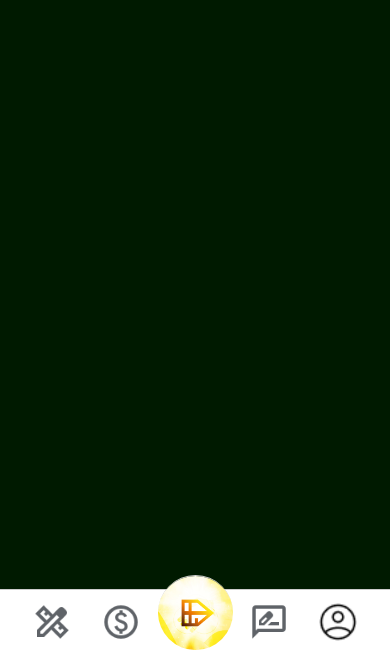
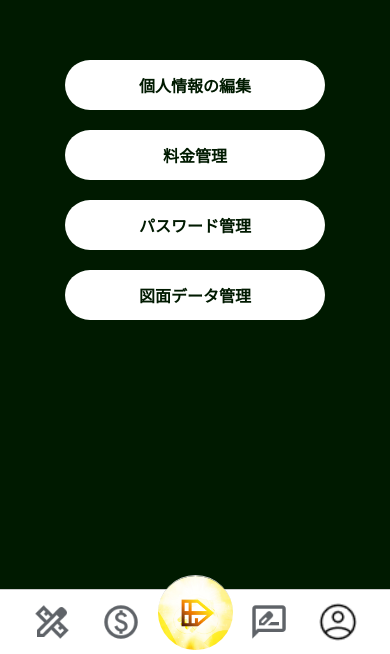
Before and after one commit to sisu2468/CAD_APP, a React Native app: screen /User in a window 390 px wide. Shown: the part 190-844 px from the top of the page. Built offline with nearby package versions, Linux system fonts and the light colour scheme.

Commit message:
feat: user-screen

```diff
--- a/App.tsx
+++ b/App.tsx
@@ -9,6 +9,10 @@ import HomeScreen from 'screens/home-screen';
 import DesignScreen from 'screens/design-screen';
 import PaymentScreen from 'screens/payment-screen';
 import UserScreen from 'screens/user-screen';
+import UserInfo from 'components/screens/user-screen/user-info'
+import UserPayment from 'components/screens/user-screen/user-payment';
+import UserPassword from 'components/screens/user-screen/user-pwd';
+import UserDesign from 'components/screens/user-screen/user-design';
 
 const App = () => {
   return (
@@ -44,6 +48,26 @@ const App = () => {
           component={UserScreen}
           options={{headerShown: false}}
         />
+        <Stack.Screen
+          name="User-Info"
+          component={UserInfo}
+          options={{headerShown: false}}
+        />
+        <Stack.Screen
+          name="User-Pwd"
+          component={UserPassword}
+          options={{headerShown: false}}
+        />
+        <Stack.Screen
+          name="User-Pay"
+          component={UserPayment}
+          options={{headerShown: false}}
+        />
+        <Stack.Screen
+          name="User-Design"
+          component={UserDesign}
+          options={{headerShown: false}}
+        />
       </Stack.Navigator>
     </NavigationContainer>
   );
--- /dev/null
+++ b/src/components/screens/user-screen/user-design.tsx
@@ -0,0 +1,21 @@
+import React, {useEffect, useState, useRef} from 'react';
+
+import {
+  View,
+  StyleSheet,
+  Text,
+  SafeAreaView,
+  Image,
+  ScrollView,
+  Dimensions,
+  Animated,
+} from 'react-native';
+
+
+const UserDesign = ({navigation, route}: any) => {
+    return (
+        <ScrollView></ScrollView>
+    )
+}
+
+export default UserDesign;
--- /dev/null
+++ b/src/components/screens/user-screen/user-info.tsx
@@ -0,0 +1,21 @@
+import React, {useEffect, useState, useRef} from 'react';
+
+import {
+  View,
+  StyleSheet,
+  Text,
+  SafeAreaView,
+  Image,
+  ScrollView,
+  Dimensions,
+  Animated,
+} from 'react-native';
+
+
+const UserInfo = ({navigation, route}: any) => {
+    return (
+        <ScrollView></ScrollView>
+    )
+}
+
+export default UserInfo;
--- /dev/null
+++ b/src/components/screens/user-screen/user-payment.tsx
@@ -0,0 +1,21 @@
+import React, {useEffect, useState, useRef} from 'react';
+
+import {
+  View,
+  StyleSheet,
+  Text,
+  SafeAreaView,
+  Image,
+  ScrollView,
+  Dimensions,
+  Animated,
+} from 'react-native';
+
+
+const UserPayment = ({navigation, route}: any) => {
+    return (
+        <ScrollView></ScrollView>
+    )
+}
+
+export default UserPayment;
--- /dev/null
+++ b/src/components/screens/user-screen/user-pwd.tsx
@@ -0,0 +1,21 @@
+import React, {useEffect, useState, useRef} from 'react';
+
+import {
+  View,
+  StyleSheet,
+  Text,
+  SafeAreaView,
+  Image,
+  ScrollView,
+  Dimensions,
+  Animated,
+} from 'react-native';
+
+
+const UserPassword = ({navigation, route}: any) => {
+    return (
+        <ScrollView></ScrollView>
+    )
+}
+
+export default UserPassword;
--- a/src/screens/user-screen.tsx
+++ b/src/screens/user-screen.tsx
@@ -1,50 +1,39 @@
-import React, {useEffect, useState, useRef} from 'react';
-
+import React from 'react';
 import {
   View,
   StyleSheet,
   Text,
   SafeAreaView,
-  Image,
-  ScrollView,
+  TouchableOpacity,
   Dimensions,
-  Animated,
 } from 'react-native';
-
 import Footer from '../components/common/Theme/footer';
 
-const fvimage1 = require('assets/images/machine_cad_1.jpg');
-const fvimage2 = require('assets/images/machine_cad_2.jpg');
-const fvimage3 = require('assets/images/machine_cad_3.jpg');
-const fvimage4 = require('assets/images/machine_cad_4.jpg');
-const fvimage5 = require('assets/images/machine_cad_5.jpg');
-const fvimage6 = require('assets/images/machine_cad_6.jpg');
+const { width } = Dimensions.get('window');
 
-const photoimage1_0 = require('assets/photos/IMG_4347.jpg');
-const photoimage1_1 = require('assets/photos/IMG_4348.jpg');
-const photoimage1_2 = require('assets/photos/IMG_4349.jpg');
-const photoimage2 = require('assets/photos/IMG_4656.jpg');
-const photoimage3 = require('assets/photos/IMG_5047.jpg');
-const photoimage4 = require('assets/photos/IMG_5143.jpg');
-const photoimage5_0 = require('assets/photos/IMG_5545.jpg');
-const photoimage5_1 = require('assets/photos/IMG_5546.jpg');
-const photoimage5_2 = require('assets/photos/IMG_5547.jpg');
+const UserScreen = ({ navigation }: any) => {
+  const handleEditProfile = () => {
+    // Add logic here to navigate to the edit profile screen or handle profile editing
+    navigation.navigate('User-Info')
+    console.log("Edit Profile button pressed");
+  };
 
-const design1 = require('assets/designs/design1.jpg');
-const design2 = require('assets/designs/design2.jpg');
-const design3 = require('assets/designs/design3.jpg');
-const design4 = require('assets/designs/design4.jpg');
-const design5 = require('assets/designs/design5.jpg');
-
-const { width } = Dimensions.get('window');
-const { height } = Dimensions.get('window');
-
-const UserScreen = ({navigation, route}: any) => {
   return (
     <SafeAreaView style={styles.container}>
-      <ScrollView contentContainerStyle={styles.scrollContent}>
-
-      </ScrollView>
+      <View style={styles.content}>
+        <TouchableOpacity style={styles.button} onPress={handleEditProfile}>
+          <Text style={styles.buttonText}>個人情報の編集</Text>
+        </TouchableOpacity>
+        <TouchableOpacity style={styles.button} onPress={handleEditProfile}>
+          <Text style={styles.buttonText}>料金管理</Text>
+        </TouchableOpacity>
+        <TouchableOpacity style={styles.button} onPress={handleEditProfile}>
+          <Text style={styles.buttonText}>パスワード管理</Text>
+        </TouchableOpacity>
+        <TouchableOpacity style={styles.button} onPress={handleEditProfile}>
+          <Text style={styles.buttonText}>図面データ管理</Text>
+        </TouchableOpacity>
+      </View>
       <Footer style={styles.footer} navigation={navigation} />
     </SafeAreaView>
   );
@@ -55,15 +44,29 @@ const styles = StyleSheet.create({
     flex: 1,
     backgroundColor: '#001a00',
   },
-  scrollContent: {
-    flexGrow: 1,
-
+  content: {
+    flex: 1, // Takes up all the space above the footer
+    justifyContent: 'center', // Center content vertically
+    alignItems: 'center', // Center content horizontally
   },
   footer: {
-    position: 'absolute',
-    bottom: 0,
     width: '100%',
     height: 60,
+    backgroundColor: '#ffffff', // Make sure it has a background color
+  },
+  button: {
+    width: width * 2 / 3,
+    height: 50,
+    borderRadius: 30,
+    backgroundColor: '#ffffff',
+    justifyContent: 'center', // Center text vertically
+    alignItems: 'center', // Center text horizontally
+    marginBottom: 20,
+  },
+  buttonText: {
+    color: '#001a00',
+    fontSize: 16,
+    fontWeight: 'bold',
   },
 });
 
```
